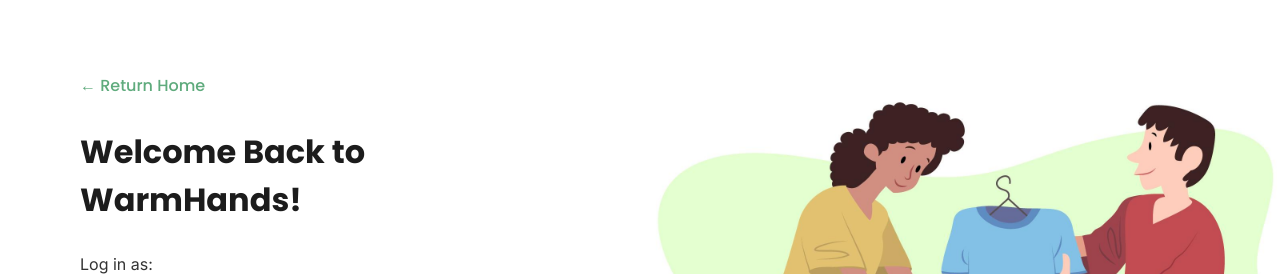
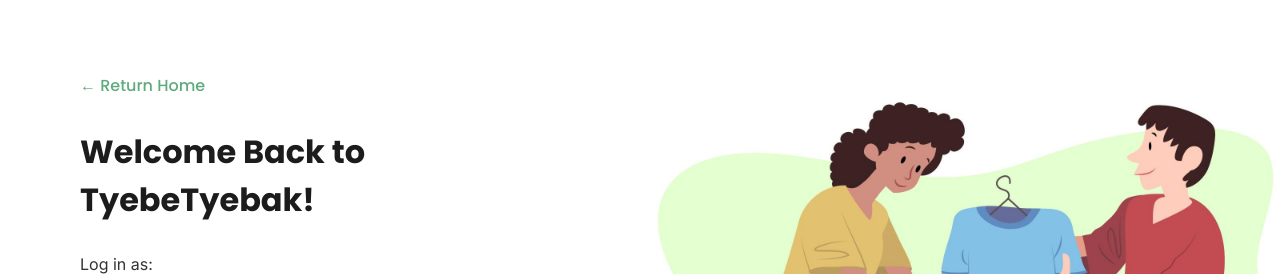
Before and after one commit to HusseinAtoui/donationplatform-frontend, a React (Create React App) app: page /login in a window 1280 px wide. Shown: the top 274 px of the page. Built offline with nearby package versions, Linux system fonts and the light colour scheme; no server answers.

Commit message:
logo name change

```diff
--- a/src/components/About/AboutSection.jsx
+++ b/src/components/About/AboutSection.jsx
@@ -8,7 +8,7 @@
             <div className="about-text">
                 <h2>About Us</h2>
                 <p className="about__description">
-                    At WarmHands, we believe generosity shouldn’t be complicated —
+                    At TyebeTyebak, we believe generosity shouldn’t be complicated —
                     and help shouldn’t feel out of reach. We're a community-powered
                     platform that connects your gently used clothing and essentials with local shelters,
                     nonprofits, and families in need. Whether it’s a winter coat, a school bag, or a care kit
--- a/src/components/Footer/Footer.jsx
+++ b/src/components/Footer/Footer.jsx
@@ -9,10 +9,10 @@
         {/* Logo + Description */}
         <div className="footer-logo-desc">
           <div className="footer-logo">
-            <span>WarmHands</span>
+            <span>TyebeTyebak</span>
           </div>
           <p>
-            WarmHands connects donors with local shelters and nonprofits to deliver clothing, essentials, and care where it’s needed most.
+            TyebeTyebak connects donors with local shelters and nonprofits to deliver clothing, essentials, and care where it’s needed most.
           </p>
         </div>
 
--- a/src/components/NavBar/NavBar.jsx
+++ b/src/components/NavBar/NavBar.jsx
@@ -63,7 +63,7 @@
   return (
     <>
       <header className="navbar">
-        <div className="navbar__logo">WarmHands</div>
+        <div className="navbar__logo">TyebeTyebak</div>
 
         {/* Desktop + mobile menu */}
         <nav className={`navbar__menu ${isMobileMenuOpen ? 'navbar__menu--open' : ''}`}>
--- a/src/pages/Login/Login.jsx
+++ b/src/pages/Login/Login.jsx
@@ -119,7 +119,7 @@
           ← Return Home
         </p>
 
-        <h1 className="welcome-title">Welcome Back to WarmHands!</h1>
+        <h1 className="welcome-title">Welcome Back to TyebeTyebak!</h1>
 
         {justVerified && (
           <div className="notice" style={{ color: 'green', marginBottom: 12 }}>
--- a/src/pages/SignUp/SignUpSelect.jsx
+++ b/src/pages/SignUp/SignUpSelect.jsx
@@ -20,7 +20,7 @@
                     ← Return Home
                 </p>
 
-                <h1 className="welcome-title">Join WarmHands as:</h1>
+                <h1 className="welcome-title">Join TyebeTyebak as:</h1>
 
                 {/* Centered buttons + login prompt */}
                 <div className="user-type-section">
```
